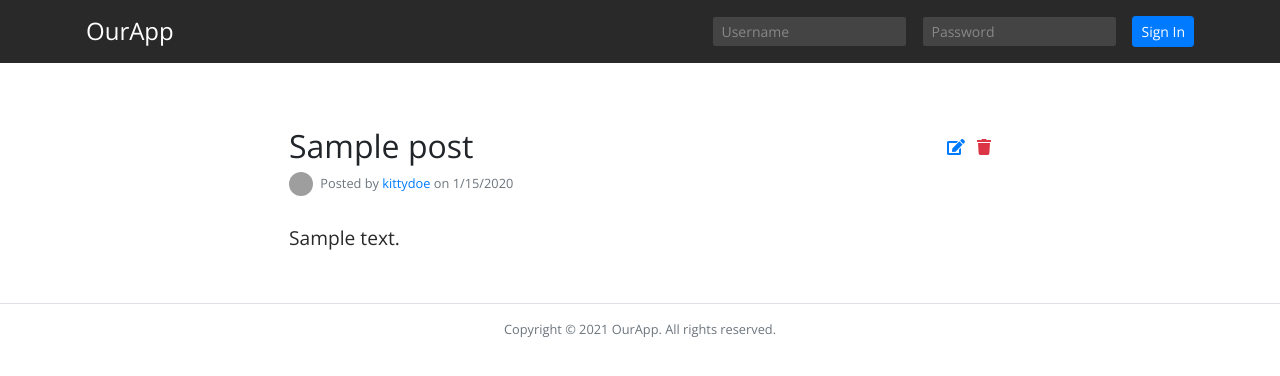
After one commit to mukoedo1993/full-stack-course-udemy, a Node server app: template Chapter5/complex-app/views/single-post-screen.ejs in a window 1280 px wide. The commit adds this page. Shown: the top 376 px of the page. Run offline with Node 20, Linux system fonts and the light colour scheme; the template is opened without the code that fills it: most values are stand-ins (such as "Sample title", 1, 10 or a date in 2020); some libraries are stand-ins or nearby versions; grey boxes are pictures that could not be loaded.

Commit message:
course 74th and 75th

```diff
--- a/Chapter5/complex-app/router.js
+++ b/Chapter5/complex-app/router.js
@@ -32,4 +32,7 @@ router.get('/create-post', userController.mustBeLoggedIn ,postController.viewCre
 
 router.post('/create-post', userController.mustBeLoggedIn, postController.create)
 
+router.get('/post/:id', postController.viewSingle) //column, and our name part is now flexible. This will represent what user includes after the post slash column...
+// blogging pattern: By default, any post you create is viewable for the public.
+
 module.exports = router// whatever what we set this equal to will be return when we require it.
--- a/Chapter5/complex-app/views/includes/header.ejs
+++ b/Chapter5/complex-app/views/includes/header.ejs
@@ -8,7 +8,7 @@
   <link rel="stylesheet" href="https://stackpath.bootstrapcdn.com/bootstrap/4.1.3/css/bootstrap.min.css" integrity="sha384-MCw98/SFnGE8fJT3GXwEOngsV7Zt27NXFoaoApmYm81iuXoPkFOJwJ8ERdknLPMO" crossorigin="anonymous">
   <script defer src="https://use.fontawesome.com/releases/v5.5.0/js/all.js" integrity="sha384-GqVMZRt5Gn7tB9D9q7ONtcp4gtHIUEW/yG7h98J7IpE3kpi+srfFyyB/04OV6pG0" crossorigin="anonymous"></script>
   <link href="https://fonts.googleapis.com/css?family=Open+Sans:300,300i,400,400i,700,700i" rel="stylesheet">
-  <link rel="stylesheet" href="main.css">
+  <link rel="stylesheet" href="/main.css">
 </head>
 <body>
   <header class="header-bar mb-3">
--- /dev/null
+++ b/Chapter5/complex-app/views/single-post-screen.ejs
@@ -0,0 +1,25 @@
+<%- include('includes/header') %>
+
+  <div class="container py-md-5 container--narrow">
+    <div class="d-flex justify-content-between">
+      <h2><%= post.title %></h2>
+      <span class="pt-2">
+        <a href="#" class="text-primary mr-2" data-toggle="tooltip" data-placement="top" title="Edit"><i class="fas fa-edit"></i></a>
+        <form class="delete-post-form d-inline" action="#" method="POST">
+          <button class="delete-post-button text-danger" data-toggle="tooltip" data-placement="top" title="Delete"><i class="fas fa-trash"></i></button>
+        </form>
+      </span>
+    </div>
+
+    <p class="text-muted small mb-4">
+      <a href="#"><img class="avatar-tiny" src="https://gravatar.com/avatar/f64fc44c03a8a7eb1d52502950879659?s=128"></a>
+      Posted by <a href="#">kittydoe</a> on <%= post.createdDate.getMonth() + 1 %>/<%= post.createdDate.getDate() %>/<%= post.createdDate.getFullYear() %></p>
+        <!--In Javascript, January is usu. represented as 0, and February is usu. represented as 1, so on and so forth.-->
+        <!--mm/dd/yyyy format-->
+    <div class="body-content">
+        <%= post.body %>
+      </div>
+
+  </div>
+
+  <%- include('includes/footer') %>
```
Also changed, not shown: Chapter5/complex-app/controllers/postController.js (+13 -0 lines), Chapter5/complex-app/models/Post.js (+21 -0 lines), Chapter5/complex-app/views/README.txt.
